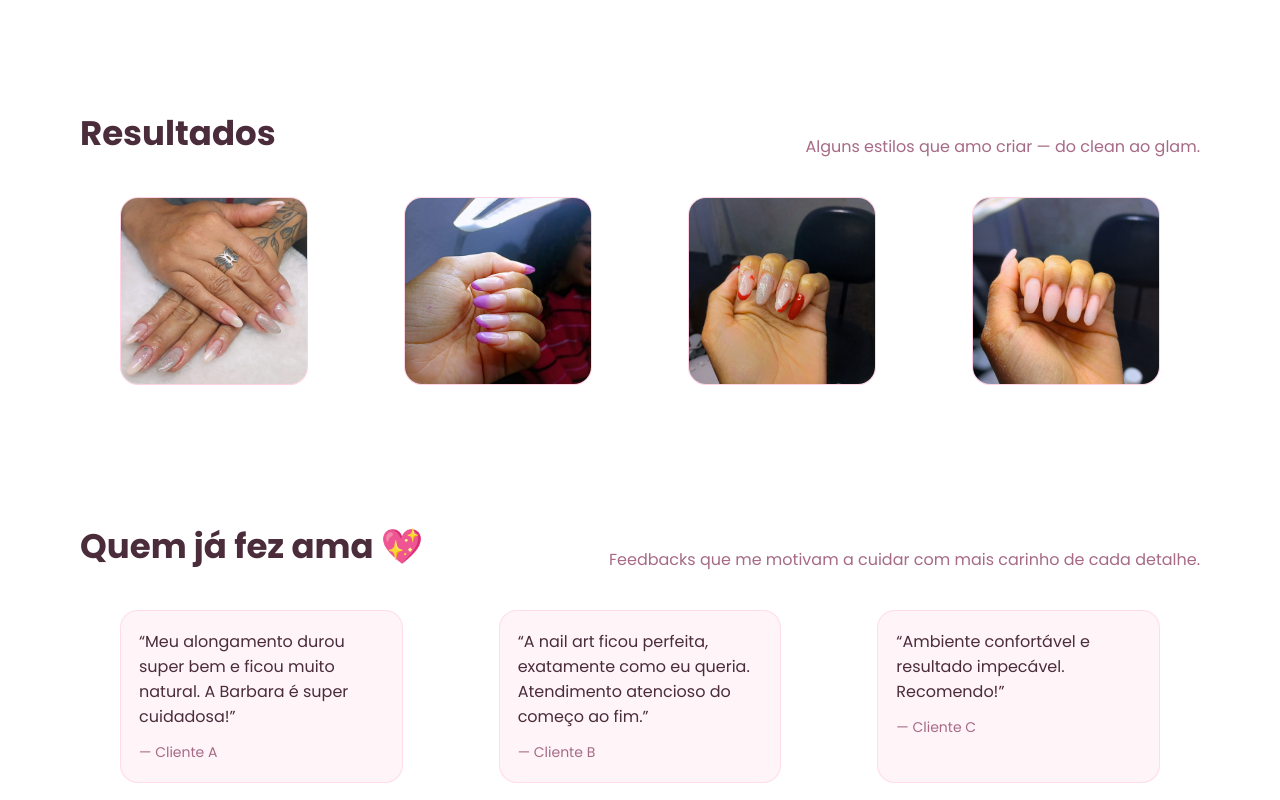
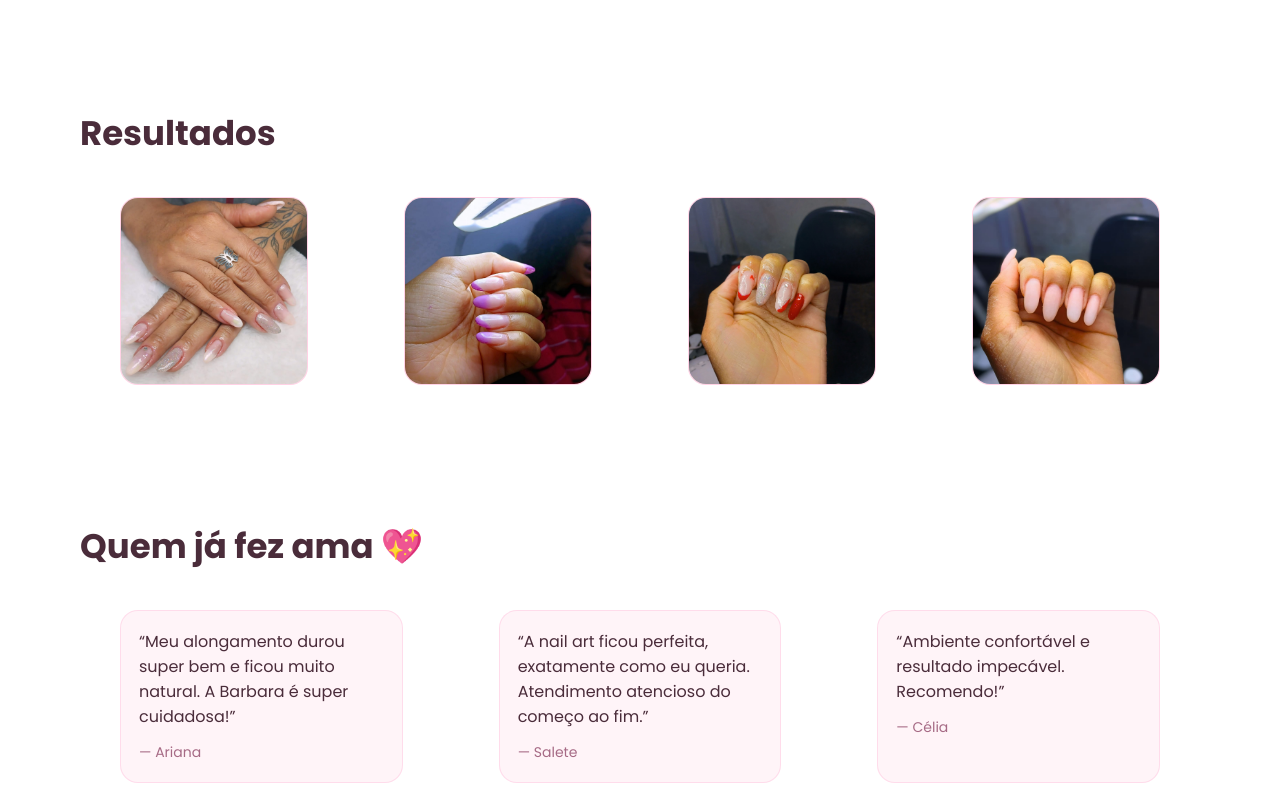
Before and after one commit to CaikRian/Portf-lio---Barbara-Nail-Design, a plain HTML site: page index.html in a window 1280 px wide. Shown: the part 1200-2000 px from the top of the page. Drawn offline with Linux system fonts and the light colour scheme.

Commit message:
Update index.html

```diff
--- a/index.html
+++ b/index.html
@@ -158,7 +158,7 @@
       <div>
         <span class="tag">💅 Portfólio • Nail Design</span>
         <h1 class="title">Alongamento de unhas e <strong>Nail Art</strong> com estilo moderno e acabamento impecável.</h1>
-        <p class="subtitle">Oi! Eu sou a <strong>Barbara Ryhanna</strong>, tenho 16 anos e amo criar unhas que elevam sua autoestima. Aqui você encontra meus serviços, resultados e como falar comigo.</p>
+        <p class="subtitle">Oi! Eu sou a <strong>Barbara Ryhanna</strong>. Amo criar unhas que elevam sua autoestima. Aqui você encontra meus serviços, resultados e como falar comigo.</p>
         <div class="hero-cta">
           <a class="btn primary" href="https://wa.me/5511972490036?text=Oi Barbara! Vim pelo seu site e gostaria de saber mais sobre os seus serviços." target="_blank" rel="noopener">
             <span>Agendar pelo WhatsApp</span>
@@ -180,7 +180,7 @@
     <section id="servicos" aria-label="Serviços">
       <div class="section-head">
         <h2>Serviços</h2>
-        <p class="lead">Técnicas pensadas para durabilidade, conforto e estética.</p>
+
       </div>
       <div class="grid services">
         <article class="service" aria-label="Alongamento em Gel">
@@ -214,7 +214,7 @@
     <section id="portfolio" aria-label="Portfólio">
       <div class="section-head">
         <h2>Resultados</h2>
-        <p class="lead">Alguns estilos que amo criar — do clean ao glam.</p>
+
       </div>
       <div class="grid portfolio">
         <figure class="shot" aria-label="Design 1">
@@ -240,20 +240,19 @@
     <section id="depoimentos" aria-label="Depoimentos">
       <div class="section-head">
         <h2>Quem já fez ama 💖</h2>
-        <p class="lead">Feedbacks que me motivam a cuidar com mais carinho de cada detalhe.</p>
       </div>
       <div class="testimonials">
         <blockquote class="quote">
           <p>“Meu alongamento durou super bem e ficou muito natural. A Barbara é super cuidadosa!”</p>
-          <span class="who">— Cliente A</span>
+          <span class="who">— Ariana</span>
         </blockquote>
         <blockquote class="quote">
           <p>“A nail art ficou perfeita, exatamente como eu queria. Atendimento atencioso do começo ao fim.”</p>
-          <span class="who">— Cliente B</span>
+          <span class="who">— Salete</span>
         </blockquote>
         <blockquote class="quote">
           <p>“Ambiente confortável e resultado impecável. Recomendo!”</p>
-          <span class="who">— Cliente C</span>
+          <span class="who">— Célia</span>
         </blockquote>
       </div>
     </section>
@@ -269,7 +268,7 @@
       </div>
     </section>
 
-    <!-- ABOUT -->
+    <!-- ABOUT
     <section id="sobre" class="about" aria-label="Sobre mim">
       <div>
         <h2>Sobre mim</h2>
@@ -282,6 +281,7 @@
         </div>
       </div>
     </section>
+    -->
 
     <!-- CONTACT -->
     <section id="contato" aria-label="Contato">
```
